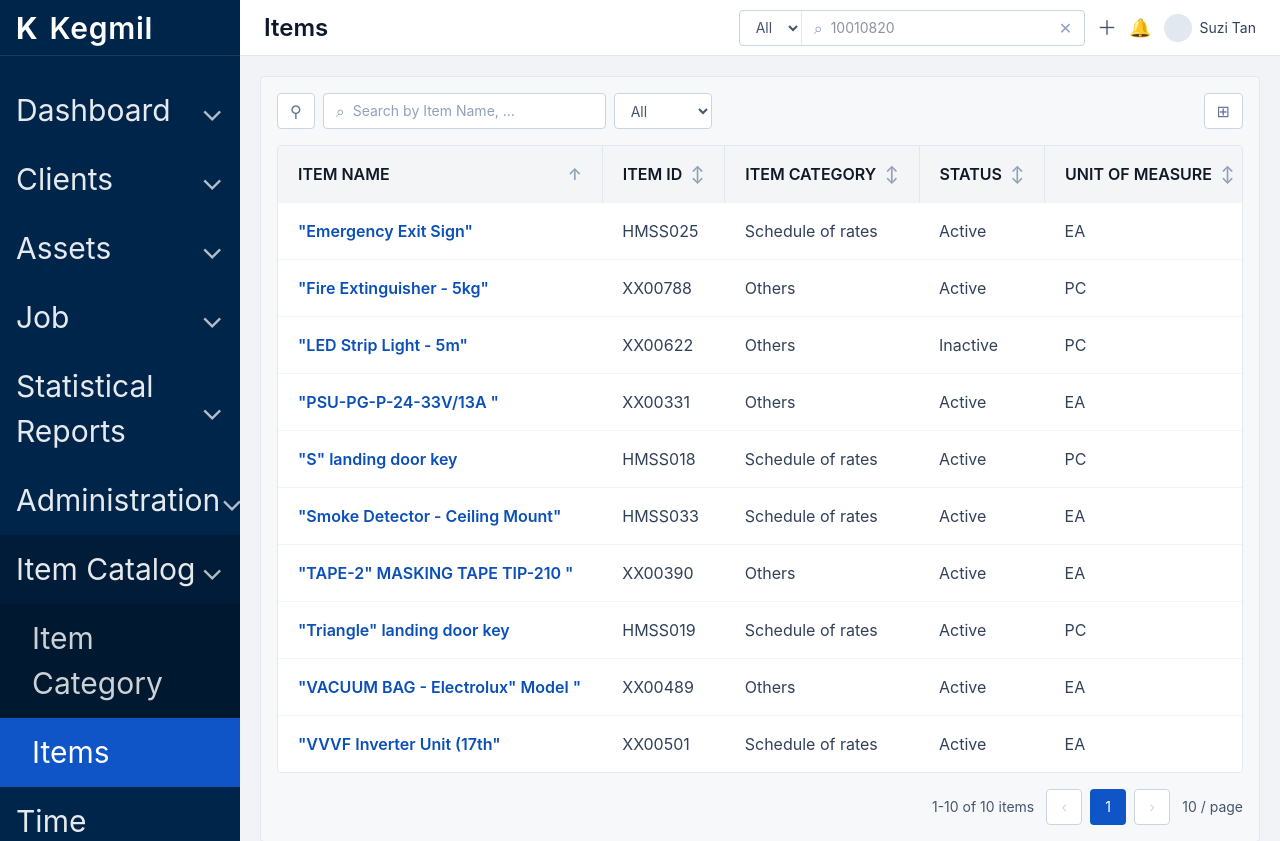
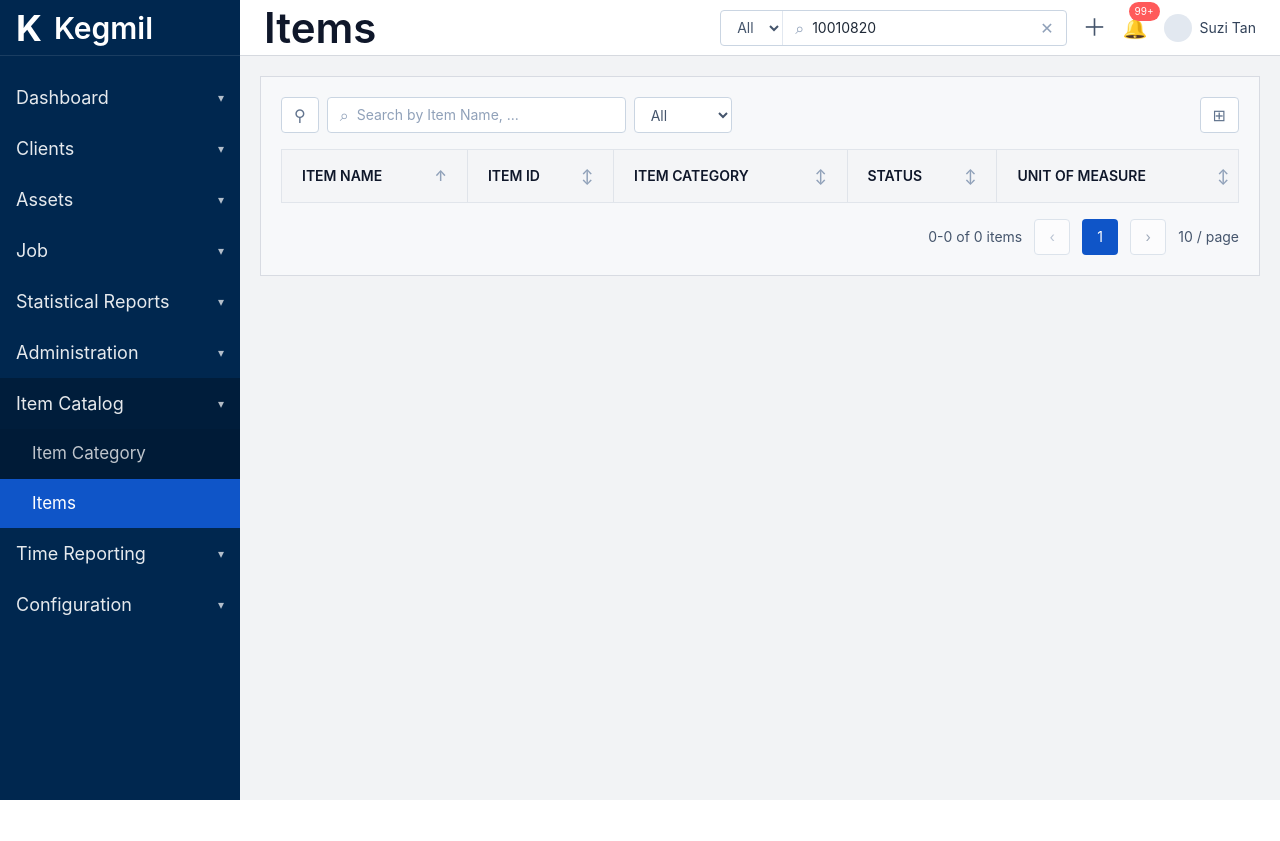
Before and after one commit to Lilili2214/kegmil-ui-demo, a React (Vite) app: page / in a window 1280 px wide. Shown: the top 841 px of the page. After the commit the page ends 800 px from the top, so only its background shows below. Built offline with nearby package versions, Linux system fonts and the light colour scheme.

Commit message:
Recreate PR with refined item catalog UI implementation

```diff
--- a/src/App.jsx
+++ b/src/App.jsx
@@ -13,7 +13,7 @@ const ITEMS = [
   { id: 10, itemName: '"Smoke Detector - Ceiling Mount"', itemId: 'HMSS033', itemCategory: 'Schedule of rates', status: 'Active', unitOfMeasure: 'EA' },
 ];
 
-const NAV_ITEMS = [
+const MAIN_NAV = [
   'Dashboard',
   'Clients',
   'Assets',
@@ -25,47 +25,51 @@ const NAV_ITEMS = [
   'Configuration',
 ];
 
-const sortArrow = {
-  asc: '↑',
-  desc: '↓',
-};
+const TABLE_COLUMNS = [
+  ['ITEM NAME', 'itemName'],
+  ['ITEM ID', 'itemId'],
+  ['ITEM CATEGORY', 'itemCategory'],
+  ['STATUS', 'status'],
+  ['UNIT OF MEASURE', 'unitOfMeasure'],
+];
 
 function App() {
-  const [searchTerm, setSearchTerm] = useState('');
+  const [globalSearch, setGlobalSearch] = useState('10010820');
+  const [tableSearch, setTableSearch] = useState('');
   const [statusFilter, setStatusFilter] = useState('All');
-  const [tableSearch, setTableSearch] = useState('');
   const [currentPage, setCurrentPage] = useState(1);
-  const [itemsPerPage] = useState(10);
   const [sortBy, setSortBy] = useState('itemName');
   const [sortOrder, setSortOrder] = useState('asc');
 
+  const itemsPerPage = 10;
+
   const filteredItems = useMemo(() => {
-    const loweredTop = searchTerm.toLowerCase();
-    const loweredTable = tableSearch.toLowerCase();
+    const globalTerm = globalSearch.trim().toLowerCase();
+    const tableTerm = tableSearch.trim().toLowerCase();
 
     return ITEMS.filter((item) => {
-      const matchTopSearch =
-        item.itemName.toLowerCase().includes(loweredTop) ||
-        item.itemId.toLowerCase().includes(loweredTop);
-      const matchTableSearch =
-        item.itemName.toLowerCase().includes(loweredTable) ||
-        item.itemId.toLowerCase().includes(loweredTable);
-      const matchStatus = statusFilter === 'All' || item.status === statusFilter;
+      const inGlobal =
+        globalTerm.length === 0 ||
+        item.itemId.toLowerCase().includes(globalTerm) ||
+        item.itemName.toLowerCase().includes(globalTerm);
 
-      return matchTopSearch && matchTableSearch && matchStatus;
+      const inTable =
+        tableTerm.length === 0 ||
+        item.itemName.toLowerCase().includes(tableTerm) ||
+        item.itemId.toLowerCase().includes(tableTerm);
+
+      const inStatus = statusFilter === 'All' || item.status === statusFilter;
+
+      return inGlobal && inTable && inStatus;
     });
-  }, [searchTerm, tableSearch, statusFilter]);
+  }, [globalSearch, tableSearch, statusFilter]);
 
   const sortedItems = useMemo(() => {
-    return [...filteredItems].sort((a, b) => {
-      const left = a[sortBy];
-      const right = b[sortBy];
-
-      if (typeof left === 'string' && typeof right === 'string') {
-        return sortOrder === 'asc' ? left.localeCompare(right) : right.localeCompare(left);
-      }
-
-      return 0;
+    return [...filteredItems].sort((left, right) => {
+      const a = left[sortBy];
+      const b = right[sortBy];
+      if (typeof a !== 'string' || typeof b !== 'string') return 0;
+      return sortOrder === 'asc' ? a.localeCompare(b) : b.localeCompare(a);
     });
   }, [filteredItems, sortBy, sortOrder]);
 
@@ -74,11 +78,14 @@ function App() {
   const pagedItems = useMemo(() => {
     const start = (currentPage - 1) * itemsPerPage;
     return sortedItems.slice(start, start + itemsPerPage);
-  }, [sortedItems, currentPage, itemsPerPage]);
+  }, [currentPage, sortedItems]);
 
-  const handleSort = (column) => {
-    if (sortBy === column) {
-      setSortOrder((previous) => (previous === 'asc' ? 'desc' : 'asc'));
+  const from = sortedItems.length ? (currentPage - 1) * itemsPerPage + 1 : 0;
+  const to = Math.min(currentPage * itemsPerPage, sortedItems.length);
+
+  const onSort = (column) => {
+    if (column === sortBy) {
+      setSortOrder((value) => (value === 'asc' ? 'desc' : 'asc'));
       return;
     }
 
@@ -86,35 +93,33 @@ function App() {
     setSortOrder('asc');
   };
 
-  const showingFrom = sortedItems.length === 0 ? 0 : (currentPage - 1) * itemsPerPage + 1;
-  const showingTo = Math.min(currentPage * itemsPerPage, sortedItems.length);
-
   return (
-    <div className="flex min-h-screen bg-[#f1f3f6] text-[#1e293b]">
-      <aside className="w-60 shrink-0 bg-[#00254a] text-white">
+    <div className="flex min-h-screen bg-[#f2f3f5] text-[#1f2937]">
+      <aside className="w-60 shrink-0 bg-[#00274f] text-white">
         <div className="flex h-14 items-center gap-3 border-b border-white/10 px-4">
-          <span className="text-3xl font-bold">K</span>
-          <span className="text-3xl font-semibold tracking-wide">Kegmil</span>
+          <span className="text-4xl font-bold leading-none">K</span>
+          <span className="text-3xl font-semibold">Kegmil</span>
         </div>
 
-        <nav className="pt-5 text-[30px]">
-          {NAV_ITEMS.map((label) => {
-            const isCatalog = label === 'Item Catalog';
+        <nav className="py-4 text-[18px]">
+          {MAIN_NAV.map((label) => {
+            const isItemCatalog = label === 'Item Catalog';
+
             return (
               <div key={label}>
                 <button
                   type="button"
                   className={`flex w-full items-center justify-between px-4 py-3 text-left text-white/90 hover:bg-white/10 ${
-                    isCatalog ? 'bg-black/25' : ''
+                    isItemCatalog ? 'bg-black/25' : ''
                   }`}
                 >
                   <span>{label}</span>
-                  <span className="text-white/70">⌄</span>
+                  <span className="text-xs text-white/70">▾</span>
                 </button>
 
-                {isCatalog && (
-                  <div className="bg-black/35">
-                    <div className="px-8 py-3 text-white/80">Item Category</div>
+                {isItemCatalog && (
+                  <div className="bg-black/30 text-[17px]">
+                    <div className="px-8 py-3 text-white/75">Item Category</div>
                     <div className="bg-[#0f55c8] px-8 py-3 text-white">Items</div>
                   </div>
                 )}
@@ -125,29 +130,35 @@ function App() {
       </aside>
 
       <main className="flex min-w-0 flex-1 flex-col">
-        <header className="flex h-14 items-center justify-between border-b border-slate-200 bg-white px-6">
-          <h1 className="text-2xl font-semibold text-[#0f172a]">Items</h1>
-          <div className="flex items-center gap-3">
-            <div className="flex h-9 items-center overflow-hidden rounded border border-slate-300">
+        <header className="flex h-14 items-center justify-between border-b border-[#d6d9df] bg-white px-6">
+          <h1 className="text-[42px] font-semibold leading-none text-[#0f172a]">Items</h1>
+
+          <div className="flex items-center gap-4">
+            <div className="flex h-9 items-center overflow-hidden rounded border border-slate-300 bg-white">
               <select className="h-full border-r border-slate-200 px-3 text-sm text-slate-600 outline-none">
                 <option>All</option>
               </select>
               <span className="pl-3 text-slate-400">⌕</span>
               <input
-                value={searchTerm}
+                value={globalSearch}
                 onChange={(event) => {
                   setCurrentPage(1);
-                  setSearchTerm(event.target.value);
+                  setGlobalSearch(event.target.value);
                 }}
-                placeholder="10010820"
                 className="h-full w-56 px-2 text-sm outline-none"
               />
-              <button type="button" className="px-3 text-slate-400" onClick={() => setSearchTerm('')}>
+              <button type="button" className="px-3 text-slate-400" onClick={() => setGlobalSearch('')}>
                 ✕
               </button>
             </div>
-            <button type="button" className="text-xl text-slate-600">＋</button>
-            <button type="button" className="text-lg text-slate-600">🔔</button>
+
+            <button type="button" className="text-2xl text-slate-600">＋</button>
+
+            <div className="relative">
+              <button type="button" className="text-xl text-slate-600">🔔</button>
+              <span className="absolute -right-3 -top-3 rounded-full bg-[#ff5a5a] px-1.5 py-0.5 text-[10px] text-white">99+</span>
+            </div>
+
             <div className="flex items-center gap-2">
               <div className="h-7 w-7 rounded-full bg-slate-200" />
               <span className="text-sm text-slate-700">Suzi Tan</span>
@@ -156,22 +167,24 @@ function App() {
         </header>
 
         <section className="p-5">
-          <div className="rounded-sm border border-slate-200 bg-[#f7f8fa] p-4">
-            <div className="mb-4 flex items-center justify-between gap-3">
+          <div className="border border-[#d8dbe2] bg-[#f7f8fa] p-5">
+            <div className="mb-4 flex items-center justify-between">
               <div className="flex items-center gap-2">
                 <button type="button" className="h-9 rounded border border-slate-300 bg-white px-3 text-slate-500">⚲</button>
+
                 <div className="flex h-9 items-center rounded border border-slate-300 bg-white px-3 text-slate-400">
-                  ⌕
+                  <span>⌕</span>
                   <input
                     value={tableSearch}
                     onChange={(event) => {
                       setCurrentPage(1);
                       setTableSearch(event.target.value);
                     }}
-                    className="ml-2 w-60 text-sm text-slate-700 placeholder:text-slate-400 outline-none"
+                    className="ml-2 w-64 text-sm text-slate-700 placeholder:text-slate-400 outline-none"
                     placeholder="Search by Item Name, ..."
                   />
                 </div>
+
                 <select
                   className="h-9 rounded border border-slate-300 bg-white px-3 text-sm text-slate-600"
                   value={statusFilter}
@@ -185,36 +198,29 @@ function App() {
                   <option>Inactive</option>
                 </select>
               </div>
+
               <button type="button" className="h-9 rounded border border-slate-300 bg-white px-3 text-slate-500">⊞</button>
             </div>
 
-            <div className="overflow-auto rounded-sm border border-slate-200 bg-white">
-              <table className="min-w-[1080px] text-left text-base">
-                <thead className="bg-[#f4f5f7] text-[#111827]">
+            <div className="overflow-auto border border-[#e1e5eb] bg-white">
+              <table className="min-w-[1100px] text-left text-sm">
+                <thead className="bg-[#f4f5f7] text-[#0f172a]">
                   <tr>
-                    {[
-                      ['ITEM NAME', 'itemName'],
-                      ['ITEM ID', 'itemId'],
-                      ['ITEM CATEGORY', 'itemCategory'],
-                      ['STATUS', 'status'],
-                      ['UNIT OF MEASURE', 'unitOfMeasure'],
-                    ].map(([header, key]) => (
-                      <th
-                        key={header}
-                        className="whitespace-nowrap border-r border-slate-200 px-5 py-4 font-semibold last:border-r-0"
-                      >
-                        <button type="button" className="flex w-full items-center justify-between" onClick={() => handleSort(key)}>
-                          <span>{header}</span>
-                          <span className="ml-2 text-slate-400">{sortBy === key ? sortArrow[sortOrder] : '↕'}</span>
+                    {TABLE_COLUMNS.map(([title, key]) => (
+                      <th key={title} className="border-r border-[#e0e4ea] px-5 py-4 font-semibold last:border-r-0">
+                        <button type="button" className="flex w-full items-center justify-between" onClick={() => onSort(key)}>
+                          <span>{title}</span>
+                          <span className="text-slate-400">{sortBy === key ? (sortOrder === 'asc' ? '↑' : '↓') : '↕'}</span>
                         </button>
                       </th>
                     ))}
-                    <th className="whitespace-nowrap px-5 py-4 font-semibold">ACTION</th>
+                    <th className="px-5 py-4 font-semibold">ACTION</th>
                   </tr>
                 </thead>
+
                 <tbody>
                   {pagedItems.map((item) => (
-                    <tr key={item.id} className="border-t border-slate-100 text-slate-700">
+                    <tr key={item.id} className="border-t border-[#edf0f4]">
                       <td className="px-5 py-4 font-semibold text-[#0b4fb8]">{item.itemName}</td>
                       <td className="px-5 py-4">{item.itemId}</td>
                       <td className="px-5 py-4">{item.itemCategory}</td>
@@ -229,13 +235,13 @@ function App() {
 
             <div className="mt-4 flex items-center justify-end gap-3 text-sm text-slate-600">
               <span>
-                {showingFrom}-{showingTo} of {sortedItems.length} items
+                {from}-{to} of {sortedItems.length} items
               </span>
-              <div className="flex items-center gap-2">
+
               <button
                 type="button"
-                  className="h-9 w-9 rounded border border-slate-300 bg-white text-slate-500 disabled:cursor-not-allowed disabled:text-slate-300"
-                  onClick={() => setCurrentPage((previous) => Math.max(1, previous - 1))}
+                className="h-9 w-9 rounded border border-slate-300 bg-white text-slate-400 disabled:cursor-not-allowed disabled:opacity-60"
+                onClick={() => setCurrentPage((value) => Math.max(1, value - 1))}
                 disabled={currentPage === 1}
               >
                 ‹
@@ -245,13 +251,13 @@ function App() {
               </button>
               <button
                 type="button"
-                  className="h-9 w-9 rounded border border-slate-300 bg-white text-slate-500 disabled:cursor-not-allowed disabled:text-slate-300"
-                  onClick={() => setCurrentPage((previous) => Math.min(totalPages, previous + 1))}
+                className="h-9 w-9 rounded border border-slate-300 bg-white text-slate-500 disabled:cursor-not-allowed disabled:opacity-60"
+                onClick={() => setCurrentPage((value) => Math.min(totalPages, value + 1))}
                 disabled={currentPage === totalPages}
               >
                 ›
               </button>
-              </div>
+
               <span>{itemsPerPage} / page</span>
             </div>
           </div>
```
Lines whose indentation alone changed are shown as unchanged.
